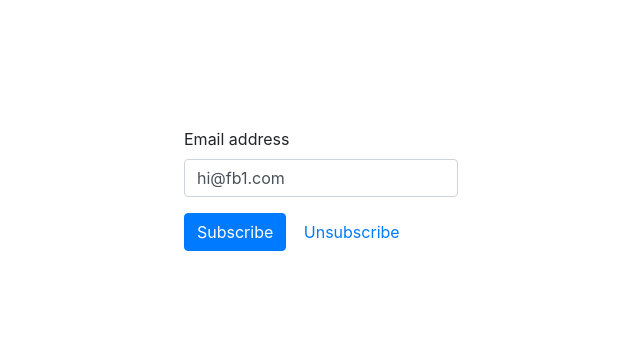
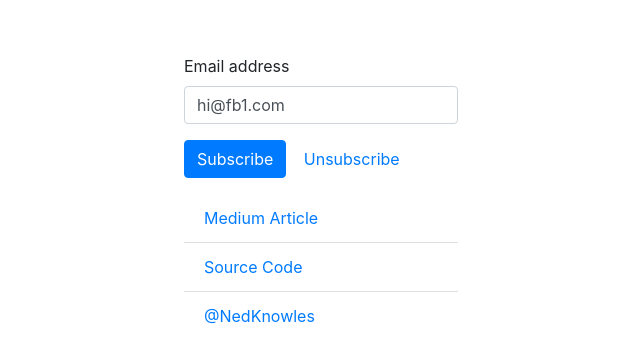
Before and after one commit to eknowles/fauna-email-capture, a website: page index.html in a window 1280 px wide. Shown: the part 203-566 px from the top of the page, without its empty margins (319-959 px from the left). Drawn offline with nearby package versions, Linux system fonts and the light colour scheme.

Commit message:
update index.html with links

```diff
--- a/index.html
+++ b/index.html
@@ -66,6 +66,18 @@
     <button type="button" class="btn btn-primary" onclick="subscribe()">Subscribe</button>
     <button type="button" class="btn btn-link" onclick="unsubscribe()">Unsubscribe</button>
   </div>
+
+  <ul class="list-group list-group-flush">
+    <li class="list-group-item">
+      <a href="https://medium.com/@nedknowles/how-to-capture-emails-for-free-with-faunadb-954ee10efce5">Medium Article</a>
+    </li>
+    <li class="list-group-item">
+      <a href="https://github.com/eknowles/fauna-email-capture">Source Code</a>
+    </li>
+    <li class="list-group-item">
+      <a href="https://twitter.com/nedknowles">@NedKnowles</a>
+    </li>
+  </ul>
 </div>
 
 <script>
```
